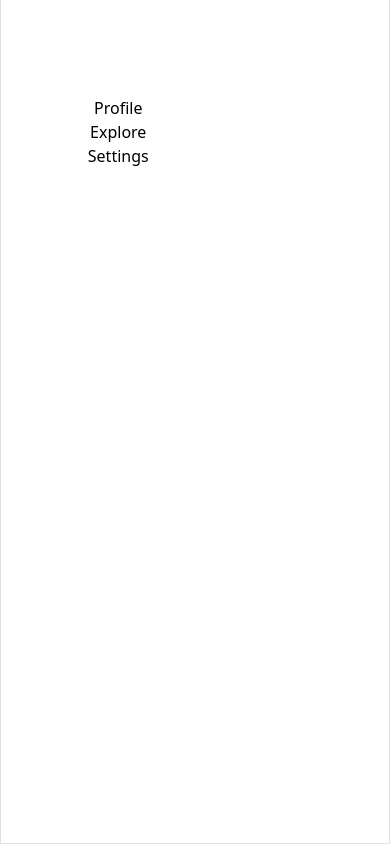
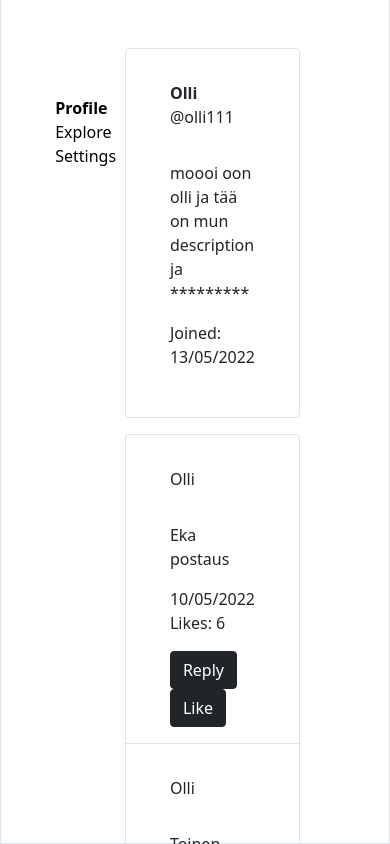
Before and after one commit to Ottanh/social-media-app, a React (Create React App) app: page /olli111 in a window 390 px wide. Shown: the top 844 px of the page. Built offline with nearby package versions, Linux system fonts and the light colour scheme.

Commit message:
add param router and state to UserProfilePage

```diff
--- a/src/App.tsx
+++ b/src/App.tsx
@@ -1,4 +1,4 @@
-import user from './data/user';
+import user from './data/users';
 import Container from 'react-bootstrap/esm/Container';
 import UserProfilePage from './UserProfilePage';
 import NavigationBar from './NavigationBar.tsx';
@@ -8,14 +8,13 @@ import './App.css';
 import { Navigate, Route, Routes } from 'react-router-dom';
 
 const App = () => {
-  const loggedIn = true;
   return (
     <Container className="App pt-5 border border-top-0 h-100">
       <Row className="h-100">
         <NavigationBar />
         <Routes>
-          <Route path="/" element={<Navigate replace to="/olli1111" />} />
-          <Route path="/olli1111" element={<UserProfilePage user={user} />} />
+          <Route path="/" element={<Navigate replace to="/olli111" />} />
+          <Route path="/:userName" element={<UserProfilePage />} />
           <Route path="/explore" element={<Col className="ExploreView col-md-5 h-100 d-flex flex-column">TODO</Col>} />
           <Route path="/settings" element={<Col className="SettingsView col-md-5 h-100 d-flex flex-column">TODO</Col>} />
         </Routes>
--- a/src/NavigationBar.tsx/index.tsx
+++ b/src/NavigationBar.tsx/index.tsx
@@ -18,7 +18,7 @@ const NavigationBar = () => {
   return (
     <Col className="" style={{'paddingLeft': '10vw', 'textAlign': 'center'}}>
       <div className="flex-column m-auto w-50 pt-5" >
-        <NavLink to="/olli1111" style={isActive => style(isActive)} >
+        <NavLink to="/olli111" style={isActive => style(isActive)} >
           Profile
         </NavLink>
         <NavLink to="/explore" style={isActive => style(isActive)} >
--- a/src/UserProfilePage/index.tsx
+++ b/src/UserProfilePage/index.tsx
@@ -1,13 +1,30 @@
+import { useEffect } from 'react';
 import Col from 'react-bootstrap/esm/Col';
+import { useParams } from 'react-router-dom';
 import PostList from '../Posts/PostList';
+import { useStateValue, setUser } from '../state';
 import { User } from '../types';
 import UserDetails from './UserDetails';
+import Users from '../data/users';
 
-interface Props {
-  user: User
-}
+const UserProfilePage = () => {
 
-const UserProfilePage = ({ user }: Props) => {
+  const [{ user }, dispatch] = useStateValue();
+  const { userName } = useParams<{ userName: string }>();
+
+  useEffect(() => {
+    const user = Users.find(user => user.username === userName);
+    console.log(userName);
+    console.log(user);
+    if(user) {
+      dispatch(setUser(user));
+    }
+  }, [userName])
+
+  if(!user){
+    return <Col className="NoUserFound col-md-5 h-100 d-flex flex-column">No user found</Col>;
+  }
+
   return (
     <Col className="UserProfilePage col-md-5 h-100 d-flex flex-column">
       <UserDetails user={user} />
--- a/src/data/user.ts
+++ b/src/data/users.ts
@@ -1,4 +1,4 @@
-const user = {
+const users = [{
   'username': 'olli111',
   'name': 'Olli',
   'joined': '13/05/2022',
@@ -23,6 +23,6 @@ const user = {
       'likes': 1
     }
   ]
-};
+}];
 
-export default user;
+export default users;
--- a/src/state/reducer.ts
+++ b/src/state/reducer.ts
@@ -19,7 +19,7 @@ export const reducer = (state: State, action: Action): State => {
   }
 };
 
-export const setPatientList = (payload: User): Action => {
+export const setUser = (payload: User): Action => {
   return {
     type: 'SET_USER',
     payload
```
